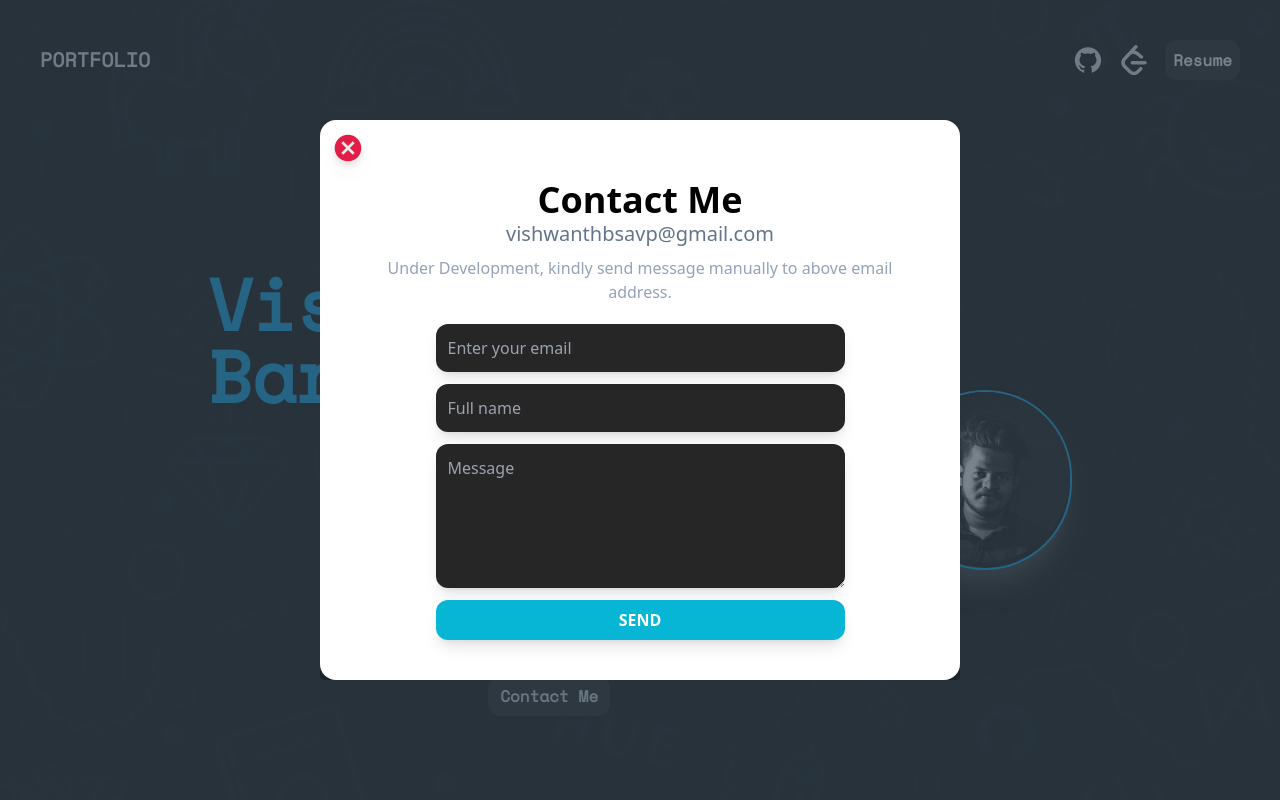
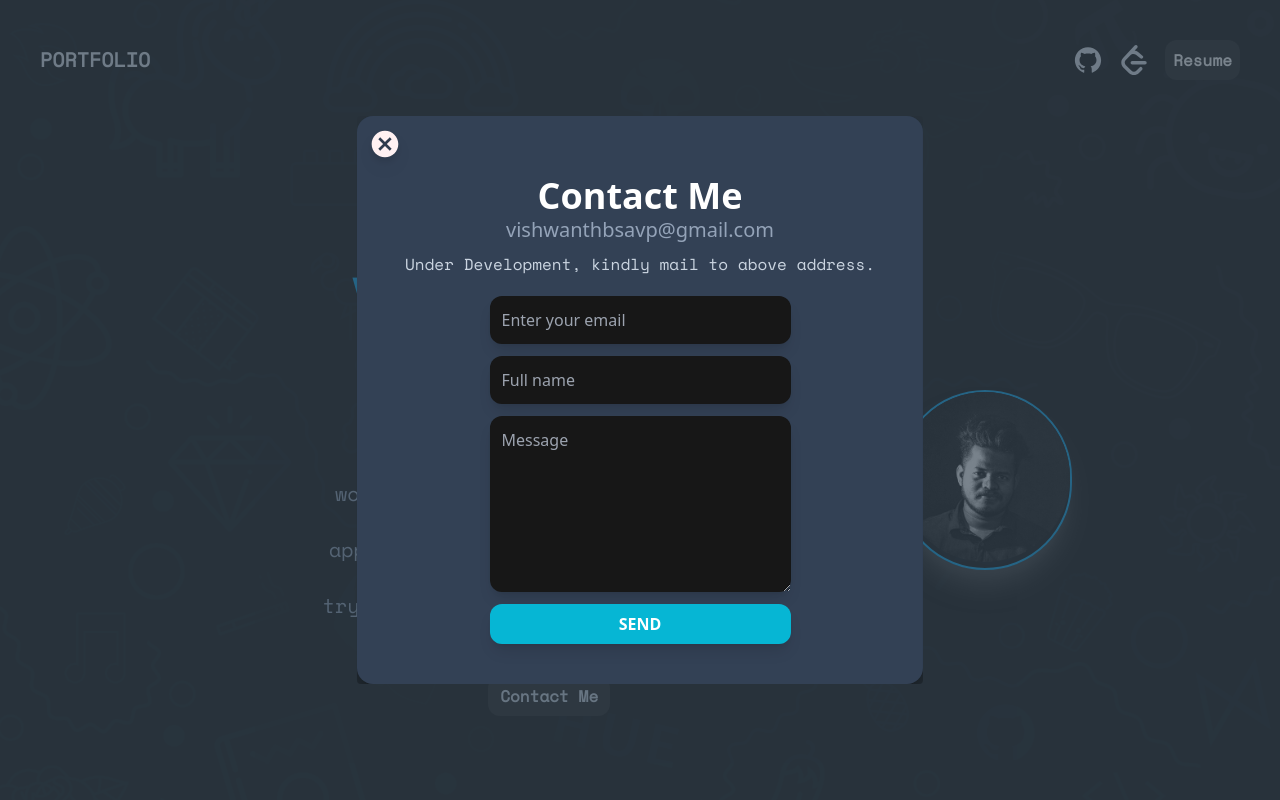
Before and after one commit to VishwanthBarma/Portfolio-v2, a Next.js app: page / in a window 1280 px wide. Both pictures are taken after a click on the button "Contact Me". Shown: the top 800 px of the page. Built offline with nearby package versions, Linux system fonts and the light colour scheme.

Commit message:
update: version 3

```diff
--- a/components/ContactMeModal.js
+++ b/components/ContactMeModal.js
@@ -15,19 +15,18 @@ function ContactMeModal({ turnModal }) {
     });
   };
   return (
-    <div className="bg-white relative shadow-2xl shadow-black flex space-y-5 rounded-2xl md:p-10 p-5 flex-col items-center">
+    <div className="bg-slate-700 text-white relative shadow-2xl shadow-black flex space-y-5 rounded-2xl md:p-10 p-3 flex-col items-center">
       <button
         onClick={() => turnModal(false)}
         className="absolute left-3 top-3 active:text-black"
       >
-        <MdCancel className="h-8 w-8 text-rose-600 active:text-rose-300 drop-shadow-lg hover:scale-105 hover:drop-shadow-xl" />
+        <MdCancel className="h-8 w-8 text-rose-50 active:text-rose-300 drop-shadow-lg hover:scale-105 hover:drop-shadow-xl" />
       </button>
       <div className="flex flex-col items-center justify-center">
         <h1 className="font-bold text-4xl text-center">Contact Me</h1>
-        <h1 className="text-xl text-slate-500">vishwanthbsavp@gmail.com</h1>
-        <p className="text-center px-2 mt-2 text-slate-400">
-          Under Development, kindly send message manually to above email
-          address.
+        <h1 className="text-xl text-slate-400">vishwanthbsavp@gmail.com</h1>
+        <p className="text-center font-coder px-2 mt-2 text-slate-300 ">
+          Under Development, kindly mail to above address.
         </p>
       </div>
       <form
@@ -37,7 +36,7 @@ function ContactMeModal({ turnModal }) {
         <input
           maxLength="30"
           placeholder="Enter your email"
-          className="bg-neutral-800 md:h-12 h-10 shadow-lg rounded-xl p-3"
+          className="bg-neutral-900 md:h-12 h-10 shadow-lg rounded-xl p-3"
           type="email"
           name="Email"
           required
@@ -45,17 +44,17 @@ function ContactMeModal({ turnModal }) {
         <input
           maxLength="30"
           placeholder="Full name"
-          className="bg-neutral-800 md:h-12 h-10 shadow-lg rounded-xl p-3"
+          className="bg-neutral-900 md:h-12 h-10 shadow-lg rounded-xl p-3"
           required
           name="Name"
         ></input>
         <textarea
           required
-          rows="5"
-          cols="40"
+          rows="10"
+          cols="30"
           placeholder="Message"
           name="Message"
-          className="bg-neutral-800 shadow-lg rounded-xl p-3 max-h-44"
+          className="bg-neutral-900 shadow-lg scrollbar-hide rounded-xl p-3 max-h-44 outline-none min-h-full"
         ></textarea>
         <button
           type="submit"
--- a/components/Hero.js
+++ b/components/Hero.js
@@ -29,7 +29,7 @@ function Hero() {
             </Link>
             <button className="bg-neutral-800 p-2 rounded-xl hover:bg-black font-semibold">
               <a
-                href="https://drive.google.com/uc?export=download&id=1lxiVfA6auHuvy0919Vb5eOa50nPFfpVy"
+                href="https://drive.google.com/uc?export=download&id=1ZXGr9I2fo70zdPW5BMEc7mjA3aBZ2wXt"
                 download
               >
                 Resume
@@ -52,11 +52,11 @@ function Hero() {
             </div>
           </div>
           <div className="flex space-x-2 items-center lg:px-10">
-            <div className="flex flex-col items-center my-10">
+            <div className="flex flex-col items-center justify-center my-10">
               <h1 className="font-semibold text-slate-300 text-2xl mb-2">
                 Hello, it&apos;s me
               </h1>
-              <h1 className="font-bold text-4xl md:text-5xl lg:text-6xl xl:text-7xl text-sky-500">
+              <h1 className="font-bold text-4xl text-center md:text-5xl lg:text-6xl xl:text-7xl text-sky-500">
                 Vishwanth Barma.
               </h1>
               <div className="my-3 lg:mx-16 xl:mx-28 md:mx-10">
--- a/components/Skills.js
+++ b/components/Skills.js
@@ -4,16 +4,25 @@ import SkillsCard from "./SkillsCard";
 function Skills() {
   let skillList = [
     "JavaScript",
+    "Python",
     "HTML/CSS",
     "React.js",
     "Next.js",
     "Express",
     "Node.js",
-    "React Native",
+    "React-Native",
+    "Expo",
+    "Prisma",
+    "ApolloServer",
+    "Mongoose",
+    "MongoDB",
+    "Sanity",
+    "PostgreSQL",
+    "MySQL",
+    "Django",
     "TypeScript",
-    "C++",
+    "Java",
     "Python",
-    "SQL",
     "GNU/Linux",
     "PhotoShop",
     "AdobeXD",
--- a/package.json
+++ b/package.json
@@ -14,7 +14,8 @@
     "react": "18.2.0",
     "react-dom": "18.2.0",
     "react-icons": "^4.4.0",
-    "react-modal": "^3.15.1"
+    "react-modal": "^3.15.1",
+    "tailwind-scrollbar-hide": "^1.1.7"
   },
   "devDependencies": {
     "autoprefixer": "^10.4.8",
--- a/tailwind.config.js
+++ b/tailwind.config.js
@@ -14,5 +14,5 @@ module.exports = {
       },
     },
   },
-  plugins: [],
+  plugins: [require("tailwind-scrollbar-hide")],
 };
```
Also changed, not shown: 1 other file (tests, documents, lock files or other folders).
